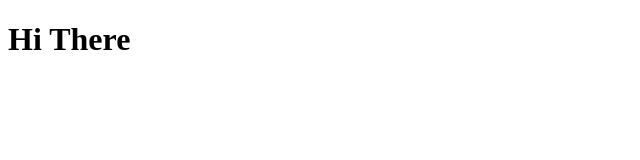
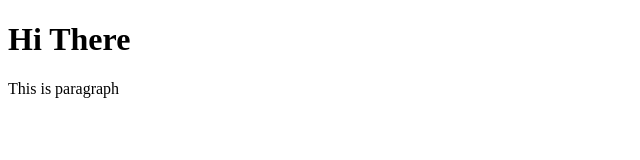
Before and after one commit to gvc2000/gitProject, a plain HTML site: page index.html in a window 1280 px wide. Shown: the whole page, without its empty margins (0-640 px from the left). Drawn offline with Linux system fonts and the light colour scheme.

Commit message:
Added paragraph
We update index update in Github

```diff
--- a/index.html
+++ b/index.html
@@ -8,5 +8,6 @@
 </head>
 <body>
     <h1>Hi There</h1>
+    <p> This is paragraph <p>
 </body>
 </html>
```
